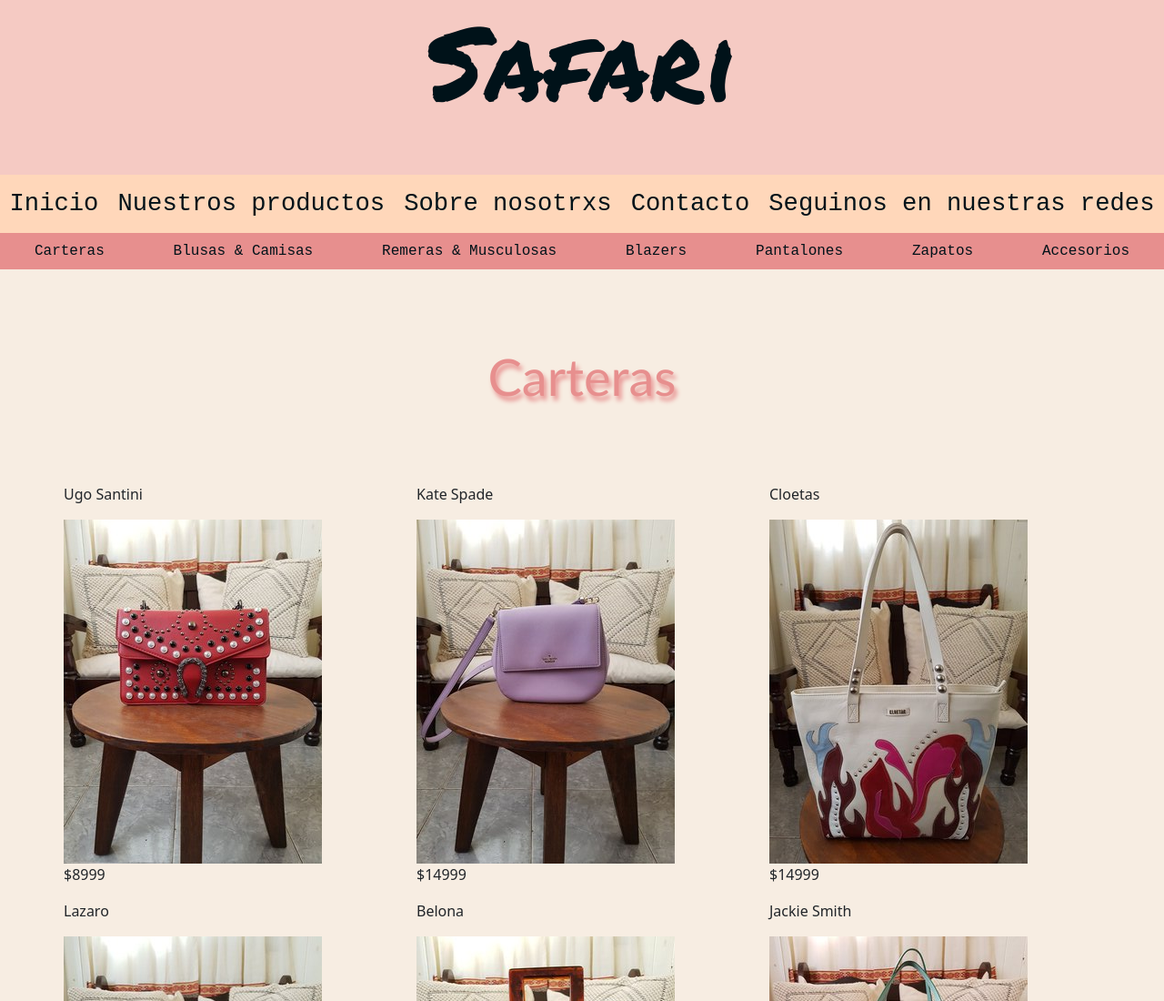
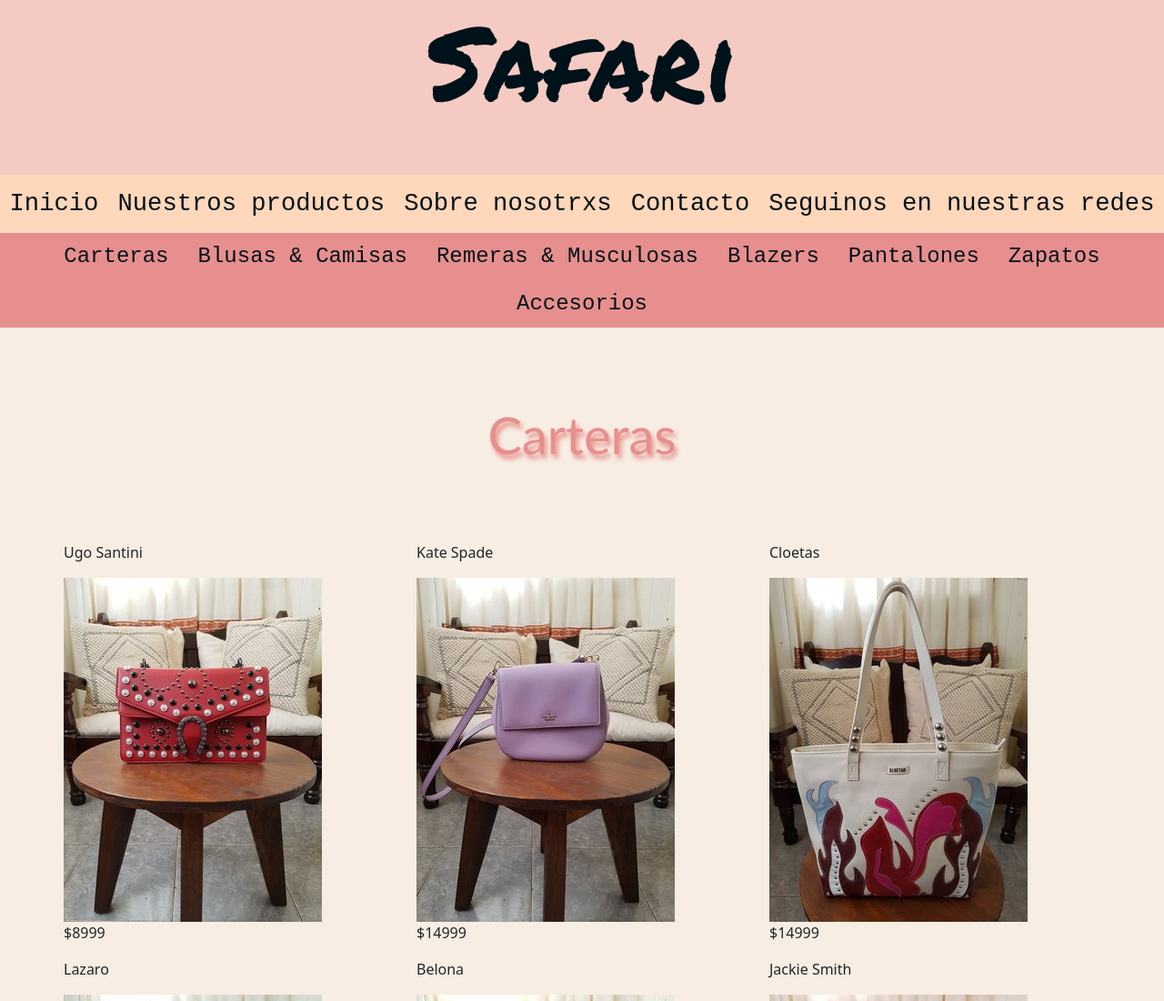
Before and after one commit to ezequielcardoxo/CodHouse-Tienda-de-Ropa---Cardoso-E, a website: page pages/productos.html in a window 1280 px wide. Shown: the top 1100 px of the page at 91% size. Drawn offline with nearby package versions, Linux system fonts and the light colour scheme.

Commit message:
saque un nav y puse list en productos

```diff
--- a/pages/productos.html
+++ b/pages/productos.html
@@ -37,25 +37,29 @@
             </div>
         </div>
     </nav>
-    <nav class="navbar navbar-expand-lg navbar-light bg-light barraProducts">
-        <div class="container-fluid barraProducts">
-            <button class="navbar-toggler" type="button" data-bs-toggle="collapse" data-bs-target="#navbarNavAltMarkup"
-                aria-controls="navbarNavAltMarkup" aria-expanded="false" aria-label="Toggle navigation">
-                <span class="navbar-toggler-icon"></span>
-            </button>
-            <div class="collapse navbar-collapse a2Fonts" id="navbarNavAltMarkup">
-                <div class="navbar-nav navIndex a2Fonts">
+    <ul class="nav justify-content-center productosBarra">
+        <li class="nav-item">
           <a class="nav-link" href="#carteras">Carteras</a>
+        </li>
+        <li class="nav-item">
           <a class="nav-link" href="#b&l">Blusas & Camisas</a>
+        </li>
+        <li class="nav-item">
             <a class="nav-link" href="#r&m">Remeras & Musculosas</a>
+        </li>
+        <li class="nav-item">
             <a class="nav-link" href="#blazers">Blazers</a>
+        </li>
+        <li class="nav-item">
             <a class="nav-link" href="#pantalones">Pantalones</a>
+        </li>
+        <li class="nav-item">
             <a class="nav-link" href="#zapatos">Zapatos</a>
+        </li>
+        <li class="nav-item">
             <a class="nav-link" href="#accesorios">Accesorios</a>
-                </div>
-            </div>
-        </div>
-    </nav>
+        </li>
+      </ul>
     <main>
         <section>
             <div>
--- a/scss/componentes/_nav.scss
+++ b/scss/componentes/_nav.scss
@@ -43,26 +43,14 @@
 
 }
 
-
-.barraProducts {
-    @include lados (0,0);
+.productosBarra {
     background-color: #e78f8e;
-    height: auto;
-
-    .a2Fonts {
-        background-color: #e78f8e;
-        @include lados (0,0);
-        height: auto;
-
-        .navIndex {
-            width: 100%;
-            margin-right: 0%;
-            justify-content: space-around;
-        }
-
-        .nav-link {
-            color: #001219;
-            font-family: monospace;
-        }
+    font-family: monospace;
+    li a {
+        color: #001219;
+        font-size: 1.5em;
+    }
+    a:hover {
+        color: rgb(134, 35, 116);
     }
 }
```
Also changed, not shown: style/style.css, 1 other file. Lines whose indentation alone changed are shown as unchanged.
